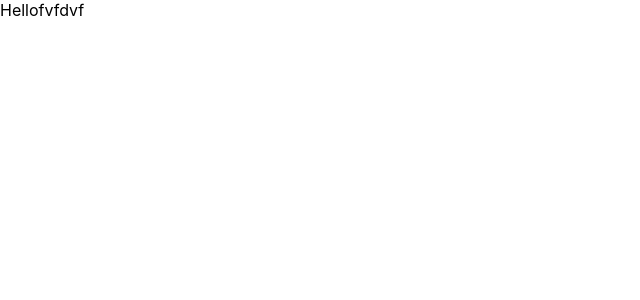
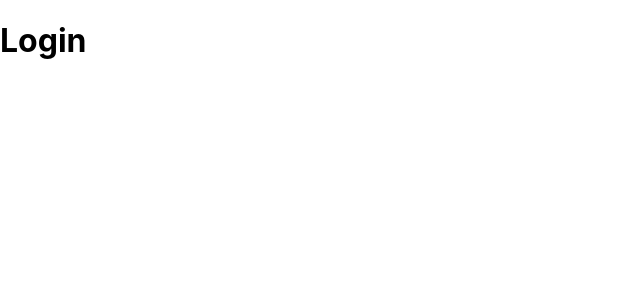
Before and after one commit to swayam2k15/movieBase, a React (Create React App) app: page /login in a window 1280 px wide. Shown: the top 300 px of the page, without its empty margins (0-640 px from the left). Built offline with nearby package versions, Linux system fonts and the light colour scheme.

Commit message:
Firebase Integration

```diff
--- a/package.json
+++ b/package.json
@@ -6,8 +6,10 @@
     "@testing-library/jest-dom": "^4.2.4",
     "@testing-library/react": "^9.5.0",
     "@testing-library/user-event": "^7.2.1",
+    "firebase": "^7.16.1",
     "react": "^16.13.1",
     "react-dom": "^16.13.1",
+    "react-router-dom": "^5.2.0",
     "react-scripts": "3.4.1"
   },
   "scripts": {
--- a/src/App.js
+++ b/src/App.js
@@ -1,10 +1,22 @@
 import React from 'react';
 import './App.css';
+import Login from './pages/Login';
+import {
+  BrowserRouter as Router,
+  Switch,
+  Route
+} from "react-router-dom";
 
 function App() {
   return (
     <div className="App">
-      Hellofvfdvf
+      <Router>
+        <Switch>
+          <Route path="/login" component={Login}/>
+        </Switch>
+      </Router>
+
+
     </div>
   );
 }
--- /dev/null
+++ b/src/pages/Login.js
@@ -0,0 +1,7 @@
+import React from 'react';
+
+export default function Login() {
+    return (<h1>
+        Login
+    </h1>)
+}
```
Also changed, not shown: src/firebaseInit.js (added, +16 -0 lines), 2 other files (tests, documents, lock files or other folders).
